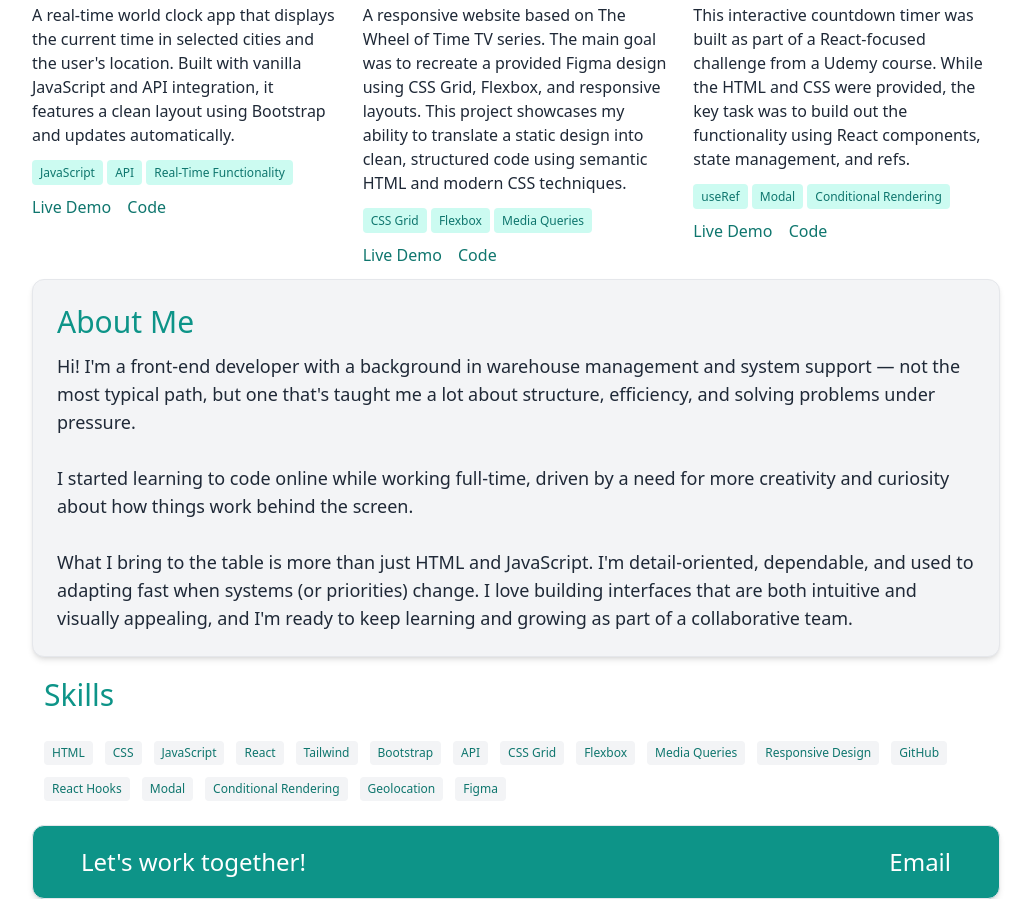
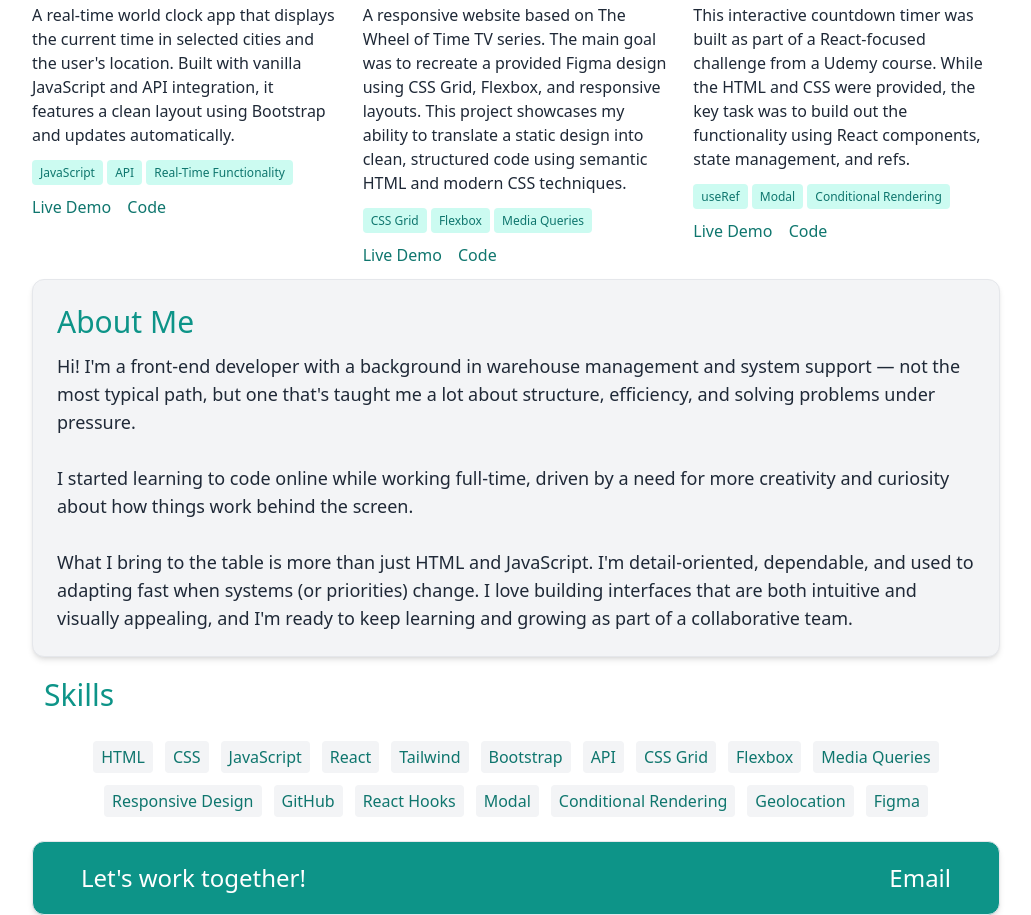
Before and after one commit to Lilla-ctrl/portfolio, a plain HTML site: page index.html in a window 1280 px wide. Shown: the part 1265-2180 px from the top of the page, without its empty margins (124-1155 px from the left). Drawn offline with nearby package versions, Linux system fonts and the light colour scheme.

Commit message:
Update index.html

```diff
--- a/index.html
+++ b/index.html
@@ -64,7 +64,9 @@
           <a href="#about" class="block text-gray-700 hover:text-teal-600"
             >About</a
           >
-          <a href="#skills" class="block text-gray-700 hover:text-teal-600">Skills</a>
+          <a href="#skills" class="block text-gray-700 hover:text-teal-600"
+            >Skills</a
+          >
           <a href="#contact" class="block text-gray-700 hover:text-teal-600"
             >Contact</a
           >
@@ -396,73 +398,73 @@
 
       <section id="skills">
         <h1 class="font-medium text-3xl m-3 text-teal-600 mt-5 mb-4">Skills</h1>
-        <div class="flex flex-wrap gap-3 p-3">
+        <div class="flex flex-wrap justify-center gap-3 p-3">
           <span
-            class="bg-gray-100 text-teal-700 text-xs font-medium px-2 py-1 rounded"
+            class="bg-gray-100 text-teal-700 text-s font-medium px-2 py-1 rounded"
             >HTML</span
           >
           <span
-            class="bg-gray-100 text-teal-700 text-xs font-medium px-2 py-1 rounded"
+            class="bg-gray-100 text-teal-700 text-s font-medium px-2 py-1 rounded"
             >CSS</span
           >
           <span
-            class="bg-gray-100 text-teal-700 text-xs font-medium px-2 py-1 rounded"
+            class="bg-gray-100 text-teal-700 text-s font-medium px-2 py-1 rounded"
             >JavaScript</span
           >
           <span
-            class="bg-gray-100 text-teal-700 text-xs font-medium px-2 py-1 rounded"
+            class="bg-gray-100 text-teal-700 text-s font-medium px-2 py-1 rounded"
             >React</span
           >
           <span
-            class="bg-gray-100 text-teal-700 text-xs font-medium px-2 py-1 rounded"
+            class="bg-gray-100 text-teal-700 text-s font-medium px-2 py-1 rounded"
             >Tailwind</span
           >
           <span
-            class="bg-gray-100 text-teal-700 text-xs font-medium px-2 py-1 rounded"
+            class="bg-gray-100 text-teal-700 text-s font-medium px-2 py-1 rounded"
             >Bootstrap</span
           >
           <span
-            class="bg-gray-100 text-teal-700 text-xs font-medium px-2 py-1 rounded"
+            class="bg-gray-100 text-teal-700 text-s font-medium px-2 py-1 rounded"
             >API</span
           >
           <span
-            class="bg-gray-100 text-teal-700 text-xs font-medium px-2 py-1 rounded"
+            class="bg-gray-100 text-teal-700 text-s font-medium px-2 py-1 rounded"
             >CSS Grid</span
           >
           <span
-            class="bg-gray-100 text-teal-700 text-xs font-medium px-2 py-1 rounded"
+            class="bg-gray-100 text-teal-700 text-s font-medium px-2 py-1 rounded"
             >Flexbox</span
           >
           <span
-            class="bg-gray-100 text-teal-700 text-xs font-medium px-2 py-1 rounded"
+            class="bg-gray-100 text-teal-700 text-s font-medium px-2 py-1 rounded"
             >Media Queries</span
           >
           <span
-            class="bg-gray-100 text-teal-700 text-xs font-medium px-2 py-1 rounded"
+            class="bg-gray-100 text-teal-700 text-s font-medium px-2 py-1 rounded"
             >Responsive Design</span
           >
           <span
-            class="bg-gray-100 text-teal-700 text-xs font-medium px-2 py-1 rounded"
+            class="bg-gray-100 text-teal-700 text-s font-medium px-2 py-1 rounded"
             >GitHub</span
           >
           <span
-            class="bg-gray-100 text-teal-700 text-xs font-medium px-2 py-1 rounded"
+            class="bg-gray-100 text-teal-700 text-s font-medium px-2 py-1 rounded"
             >React Hooks</span
           >
           <span
-            class="bg-gray-100 text-teal-700 text-xs font-medium px-2 py-1 rounded"
+            class="bg-gray-100 text-teal-700 text-s font-medium px-2 py-1 rounded"
             >Modal</span
           >
           <span
-            class="bg-gray-100 text-teal-700 text-xs font-medium px-2 py-1 rounded"
+            class="bg-gray-100 text-teal-700 text-s font-medium px-2 py-1 rounded"
             >Conditional Rendering</span
           >
           <span
-            class="bg-gray-100 text-teal-700 text-xs font-medium px-2 py-1 rounded"
+            class="bg-gray-100 text-teal-700 text-s font-medium px-2 py-1 rounded"
             >Geolocation</span
           >
           <span
-            class="bg-gray-100 text-teal-700 text-xs font-medium px-2 py-1 rounded"
+            class="bg-gray-100 text-teal-700 text-s font-medium px-2 py-1 rounded"
             >Figma</span
           >
         </div>
```
